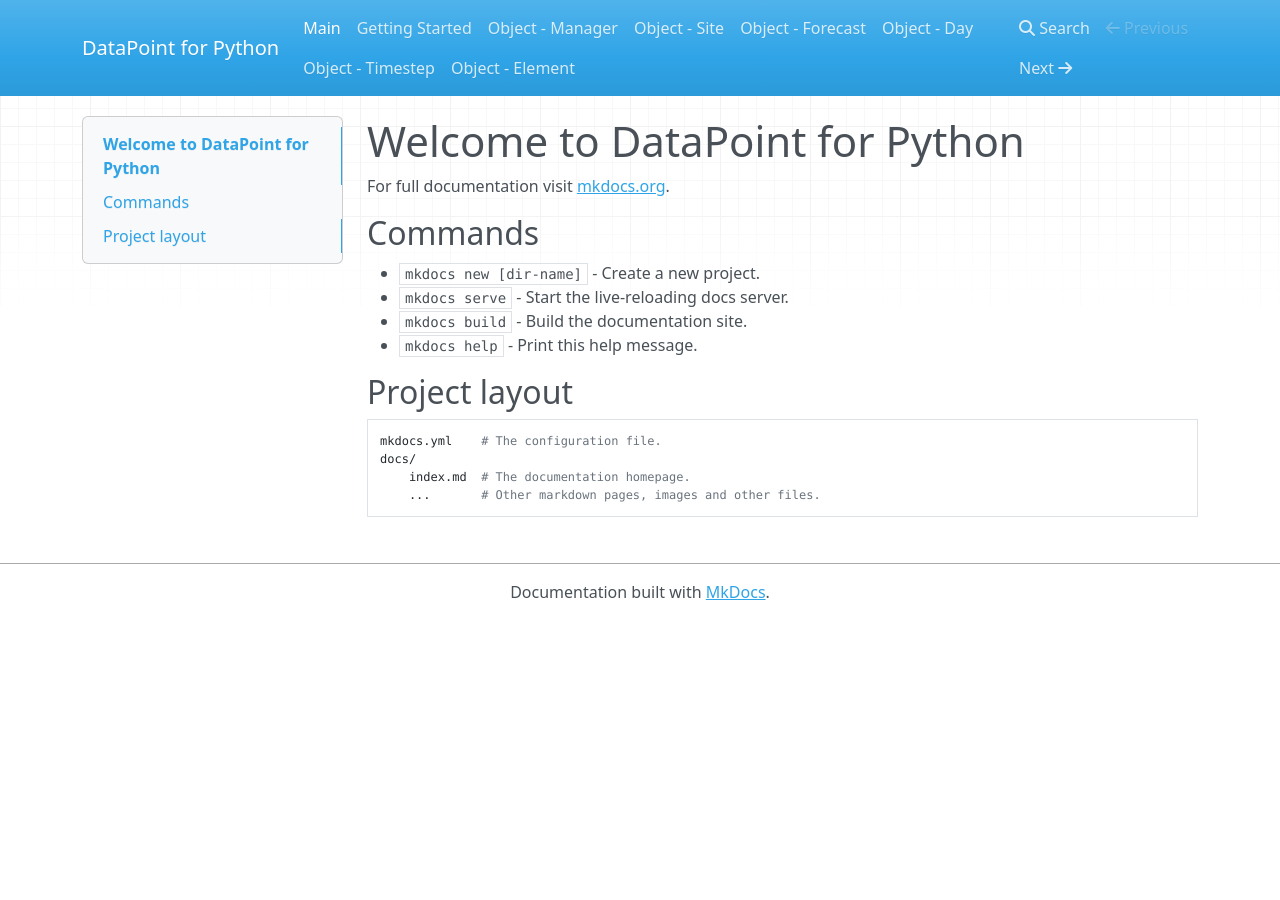
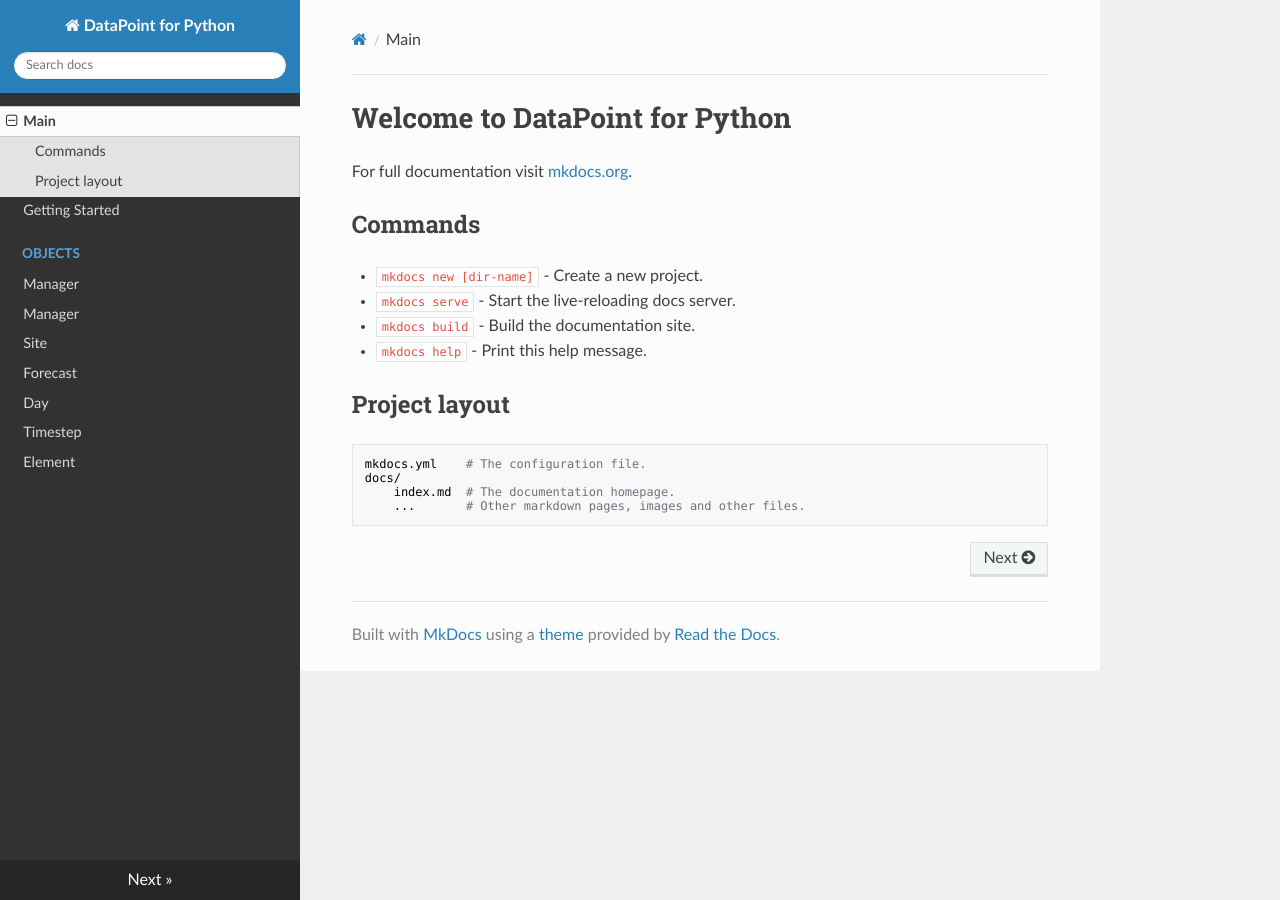
Before and after one commit to EJEP/datapoint-python, an MkDocs documentation site: the page built from docs/index.md, in a window 1280 px wide. Built offline with MkDocs 1.6.1, drawn with Linux system fonts in a browser that asks for light colours; nearby versions of some CDN libraries; old or Windows-style settings are respelled for this version of MkDocs.

Commit message:
More doc changes

```diff
--- /dev/null
+++ b/docs/objects/index.md
@@ -0,0 +1,3 @@
+# Objects
+
+To be completed.
--- a/mkdocs.yml
+++ b/mkdocs.yml
@@ -1,10 +1,12 @@
 site_name: DataPoint for Python
+theme: readthedocs
 pages:
 - [index.md, Main]
-- [getting-started.md, Getting Started]
-- [objects/manager.md, Object - Manager]
-- [objects/site.md, Object - Site]
-- [objects/forecast.md, Object - Forecast]
-- [objects/day.md, Object - Day]
-- [objects/timestep.md, Object - Timestep]
-- [objects/element.md, Object - Element]
+- [getting-started.md, "Getting Started"]
+- [objects/index.md, "Objects", "Manager"]
+- [objects/manager.md, "Objects", "Manager"]
+- [objects/site.md, "Objects", "Site"]
+- [objects/forecast.md, "Objects", "Forecast"]
+- [objects/day.md, "Objects", "Day"]
+- [objects/timestep.md, "Objects", "Timestep"]
+- [objects/element.md, "Objects", "Element"]
```
Also changed, not shown: 1 other file.
